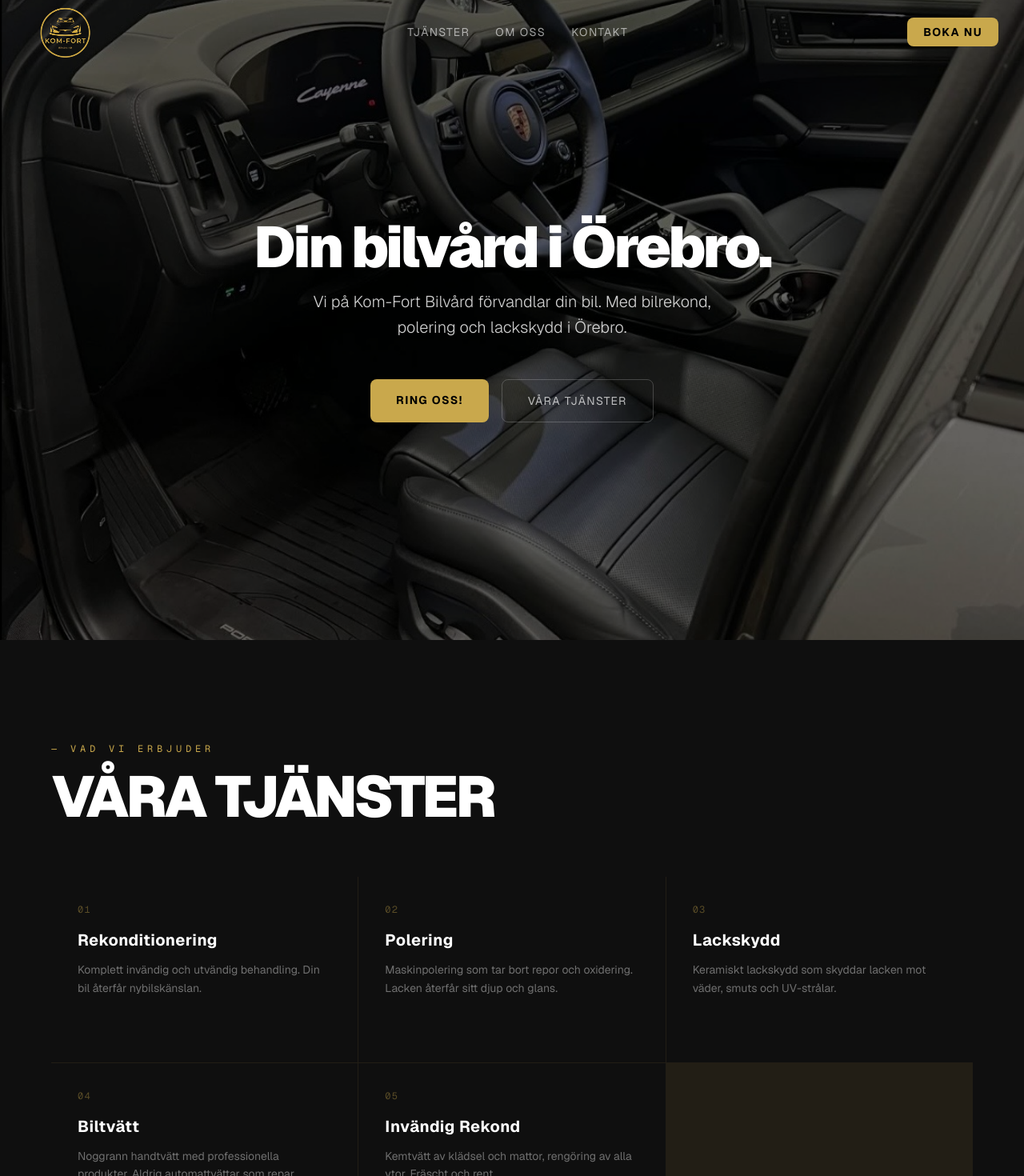
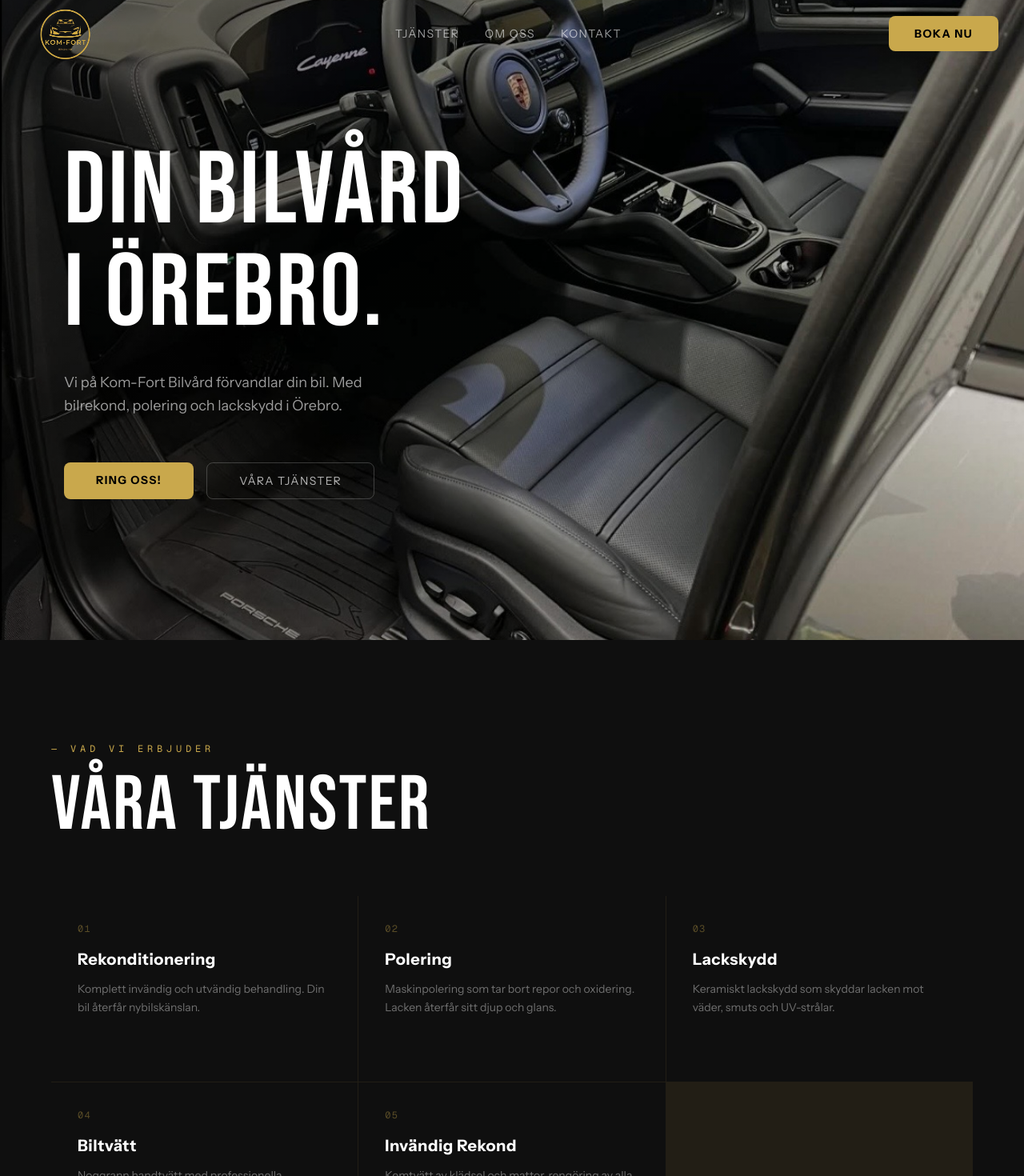
Before and after one commit to erikryden12/komfort-bilvard, a Next.js app: page / in a window 1280 px wide. Shown: the top 1470 px of the page at 80% size. Built offline with nearby package versions, Linux system fonts and the light colour scheme.

Commit message:
feat: Bebas Neue + Instrument Sans fonts, sweep buttons, hero layout overhaul
Co-Authored-By: Claude Sonnet 4.6 <noreply@anthropic.com>

```diff
--- a/src/app/(marketing)/tjanster/[slug]/page.tsx
+++ b/src/app/(marketing)/tjanster/[slug]/page.tsx
@@ -133,13 +133,13 @@ export default async function TjanstPage({ params }: Props) {
             <div className="flex gap-4 flex-wrap shrink-0">
               <a
                 href="tel:0761943519"
-                className="bg-gold text-black px-8 py-4 font-bold tracking-widest uppercase text-sm hover:bg-gold-dim transition-all hover:-translate-y-1"
+                className="relative overflow-hidden bg-gold text-black px-8 py-3 font-bold tracking-widest uppercase text-sm rounded-lg transition-all after:absolute after:inset-0 after:bg-white/20 after:translate-x-[-100%] hover:after:translate-x-0 after:transition-transform after:duration-300"
               >
                 Ring – 076-194 35 19
               </a>
               <Link
                 href="/kontakt"
-                className="border border-white/20 text-white/70 px-8 py-4 tracking-widest uppercase text-sm hover:border-gold hover:text-gold transition-all"
+                className="relative overflow-hidden border border-white/20 text-white/70 px-8 py-3 tracking-widest uppercase text-sm rounded-lg transition-all hover:border-gold hover:text-gold after:absolute after:inset-0 after:bg-gold/10 after:translate-x-[-100%] hover:after:translate-x-0 after:transition-transform after:duration-300"
               >
                 Skicka förfrågan
               </Link>
--- a/src/app/(marketing)/tjanster/page.tsx
+++ b/src/app/(marketing)/tjanster/page.tsx
@@ -51,7 +51,7 @@ export default function TjansterPage() {
             </div>
             <a
               href="tel:0761943519"
-              className="shrink-0 bg-gold text-black px-8 py-4 font-bold tracking-widest uppercase text-sm hover:bg-gold-dim transition-all hover:-translate-y-1"
+              className="relative overflow-hidden shrink-0 bg-gold text-black px-8 py-3 font-bold tracking-widest uppercase text-sm rounded-lg transition-all after:absolute after:inset-0 after:bg-white/20 after:translate-x-[-100%] hover:after:translate-x-0 after:transition-transform after:duration-300"
             >
               Ring – 076-194 35 19
             </a>
--- a/src/app/layout.tsx
+++ b/src/app/layout.tsx
@@ -1,4 +1,4 @@
-import { Geist, Geist_Mono } from "next/font/google";
+import { Geist, Geist_Mono, Bebas_Neue, Instrument_Sans } from "next/font/google";
 import "./globals.css";
 
 const geistSans = Geist({
@@ -11,15 +11,26 @@ const geistMono = Geist_Mono({
   subsets: ["latin"],
 });
 
+const bebasNeue = Bebas_Neue({
+  variable: "--font-bebas",
+  subsets: ["latin"],
+  weight: "400",
+});
+
+const instrumentSans = Instrument_Sans({
+  variable: "--font-instrument",
+  subsets: ["latin"],
+});
+
 export default function RootLayout({
   children,
 }: Readonly<{ children: React.ReactNode }>) {
   return (
     <html
       lang="sv"
-      className={`${geistSans.variable} ${geistMono.variable} h-full antialiased`}
+      className={`${geistSans.variable} ${geistMono.variable} ${bebasNeue.variable} ${instrumentSans.variable} h-full antialiased`}
     >
-      <body className="min-h-full flex flex-col bg-surface-1">{children}</body>
+      <body className="min-h-full flex flex-col bg-surface-1 font-[family-name:var(--font-instrument)]">{children}</body>
     </html>
   );
 }
--- a/src/components/marketing/Hero.tsx
+++ b/src/components/marketing/Hero.tsx
@@ -23,35 +23,36 @@ export default function Hero() {
   }, []);
 
   return (
-    <section className="relative min-h-screen flex items-center justify-center overflow-hidden">
+    <section className="relative min-h-screen flex items-center overflow-hidden">
 
       <div className={`absolute inset-0 transition-opacity duration-[2000ms] ease-in-out ${showAfter ? "opacity-0" : "opacity-100"}`}>
-        <Image src={pairs[currentPair].before} alt="Före" fill className="object-cover" priority />
-        <div className="absolute inset-0 bg-black/60" />
+        <Image src={pairs[currentPair].before} alt="Före" fill className="object-cover object-[-50%_45%]" priority />
       </div>
 
       <div className={`absolute inset-0 transition-opacity duration-[2000ms] ease-in-out ${showAfter ? "opacity-100" : "opacity-0"}`}>
-        <Image src={pairs[currentPair].after} alt="Efter" fill className="object-cover" priority />
-        <div className="absolute inset-0 bg-black/50" />
+        <Image src={pairs[currentPair].after} alt="Efter" fill className="object-cover object-[-100%_55%]" priority />
       </div>
 
-      <div className="relative z-10 text-center px-8">
-        <h1 className="text-5xl md:text-7xl font-black tracking-tighter mb-4 leading-none">
-          Din bilvård i Örebro.
+      {/* Cinematic gradient — dark left for text legibility, no bottom darkening */}
+      <div className={`absolute inset-0 transition-opacity duration-[2000ms] ${showAfter ? "opacity-60" : "opacity-100"} bg-gradient-to-r from-black/80 via-black/40 to-transparent`} />
+
+      <div className="relative z-10 px-8 md:px-20 max-w-3xl">
+        <h1 className="font-[family-name:var(--font-bebas)] text-7xl md:text-9xl tracking-wide mb-8 leading-none text-left">
+          Din bilvård<br />i Örebro.
         </h1>
-        <p className="text-white/80 text-xl max-w-lg mx-auto mb-12 leading-relaxed font-light">
+        <p className="text-white/60 text-lg max-w-md mb-14 leading-relaxed font-light text-left">
           Vi på Kom-Fort Bilvård förvandlar din bil. Med bilrekond, polering och lackskydd i Örebro.
         </p>
-        <div className="flex gap-4 justify-center flex-wrap">
+        <div className="flex gap-4 flex-wrap">
           <a
             href="tel:0761943519"
-            className="bg-gold text-black px-8 py-4 font-bold tracking-widest uppercase text-sm hover:bg-gold-dim transition-all hover:-translate-y-1 rounded-lg"
+            className="relative overflow-hidden bg-gold text-black px-10 py-3 font-bold tracking-widest uppercase text-sm rounded-lg transition-all after:absolute after:inset-0 after:bg-white/20 after:translate-x-[-100%] hover:after:translate-x-0 after:transition-transform after:duration-300"
           >
             Ring oss!
           </a>
           <a
-            href="#tjanster"
-            className="border border-white/20 text-white/70 px-8 py-4 tracking-widest uppercase text-sm hover:border-gold hover:text-gold transition-all rounded-lg"
+            href="/tjanster"
+            className="relative overflow-hidden border border-white/20 text-white/70 px-10 py-3 tracking-widest uppercase text-sm rounded-lg transition-all hover:border-gold hover:text-gold after:absolute after:inset-0 after:bg-gold/10 after:translate-x-[-100%] hover:after:translate-x-0 after:transition-transform after:duration-300"
           >
             Våra tjänster
           </a>
--- a/src/components/marketing/Kontakt.tsx
+++ b/src/components/marketing/Kontakt.tsx
@@ -49,7 +49,7 @@ export default function Kontakt() {
         {/* Header */}
         <FadeIn>
           <p className="text-gold text-xs tracking-[0.4em] uppercase mb-4 font-mono">— Kontakta oss</p>
-          <h2 className="text-5xl md:text-6xl font-black tracking-tighter mb-12">
+          <h2 className="font-[family-name:var(--font-bebas)] text-6xl md:text-7xl tracking-wide mb-12">
             BOKA DIN<br />TID IDAG.
           </h2>
         </FadeIn>
@@ -139,7 +139,7 @@ export default function Kontakt() {
                 <button
                   type="submit"
                   disabled={pending}
-                  className="bg-gold text-black px-8 py-4 font-bold tracking-widest uppercase text-sm hover:bg-gold-dim transition-all disabled:opacity-50 rounded-lg"
+                  className="relative overflow-hidden bg-gold text-black px-8 py-3 font-bold tracking-widest uppercase text-sm rounded-lg transition-all disabled:opacity-50 after:absolute after:inset-0 after:bg-white/20 after:translate-x-[-100%] hover:after:translate-x-0 after:transition-transform after:duration-300"
                 >
                   {pending ? "Skickar..." : "Skicka förfrågan →"}
                 </button>
--- a/src/components/marketing/Navbar.tsx
+++ b/src/components/marketing/Navbar.tsx
@@ -37,7 +37,7 @@ export default function Navbar() {
         <div className="flex items-center gap-4">
           <a
             href="tel:0761943519"
-            className="hidden md:block bg-gold text-black px-5 py-2 text-sm font-bold tracking-widest uppercase hover:bg-gold-dim transition-colors rounded-lg"
+            className="relative overflow-hidden hidden md:block bg-gold text-black px-8 py-3 text-sm font-bold tracking-widest uppercase rounded-lg transition-all after:absolute after:inset-0 after:bg-white/20 after:translate-x-[-100%] hover:after:translate-x-0 after:transition-transform after:duration-300"
           >
             Boka nu
           </a>
@@ -61,7 +61,7 @@ export default function Navbar() {
           <a href="/kontakt" onClick={() => setOpen(false)} className="text-white/70 tracking-widest uppercase text-sm hover:text-gold transition-colors">Kontakt</a>
           <a
             href="tel:0761943519"
-            className="bg-gold text-black px-6 py-3 font-bold tracking-widest uppercase text-sm text-center hover:bg-gold-dim transition-colors rounded-lg"
+            className="relative overflow-hidden bg-gold text-black px-8 py-3 font-bold tracking-widest uppercase text-sm text-center rounded-lg transition-all after:absolute after:inset-0 after:bg-white/20 after:translate-x-[-100%] hover:after:translate-x-0 after:transition-transform after:duration-300"
           >
             Ring – 076-194 35 19
           </a>
--- a/src/components/marketing/OmOss.tsx
+++ b/src/components/marketing/OmOss.tsx
@@ -13,7 +13,7 @@ export default function OmOss() {
       <div className="max-w-6xl mx-auto grid grid-cols-1 md:grid-cols-2 gap-16 items-center">
         <FadeIn>
           <p className="text-gold text-xs tracking-[0.4em] uppercase mb-4 font-mono">— Om oss</p>
-          <h2 className="text-5xl md:text-6xl font-black tracking-tighter mb-8">
+          <h2 className="font-[family-name:var(--font-bebas)] text-6xl md:text-7xl tracking-wide mb-8">
             PASSION FÖR<br />
             <span className="text-gold">BILAR.</span>
           </h2>
@@ -25,7 +25,7 @@ export default function OmOss() {
           </p>
           <a
             href="#kontakt"
-            className="bg-gold text-black px-8 py-4 font-bold tracking-widest uppercase text-sm hover:bg-gold-dim transition-all inline-block rounded-lg"
+            className="relative overflow-hidden bg-gold text-black px-8 py-3 font-bold tracking-widest uppercase text-sm inline-block rounded-lg transition-all after:absolute after:inset-0 after:bg-white/20 after:translate-x-[-100%] hover:after:translate-x-0 after:transition-transform after:duration-300"
           >
             Kontakta oss
           </a>
--- a/src/components/marketing/Tjanster.tsx
+++ b/src/components/marketing/Tjanster.tsx
@@ -8,7 +8,7 @@ export default function Tjanster() {
       <div className="max-w-6xl mx-auto">
         <FadeIn>
           <p className="text-gold text-xs tracking-[0.4em] uppercase mb-4 font-mono">— Vad vi erbjuder</p>
-          <h2 className="text-5xl md:text-7xl font-black tracking-tighter mb-16">VÅRA TJÄNSTER</h2>
+          <h2 className="font-[family-name:var(--font-bebas)] text-6xl md:text-8xl tracking-wide mb-16">VÅRA TJÄNSTER</h2>
         </FadeIn>
         <div className="grid grid-cols-1 md:grid-cols-3 gap-px bg-gold/10">
           {tjanster.map((s, i) => (
```
